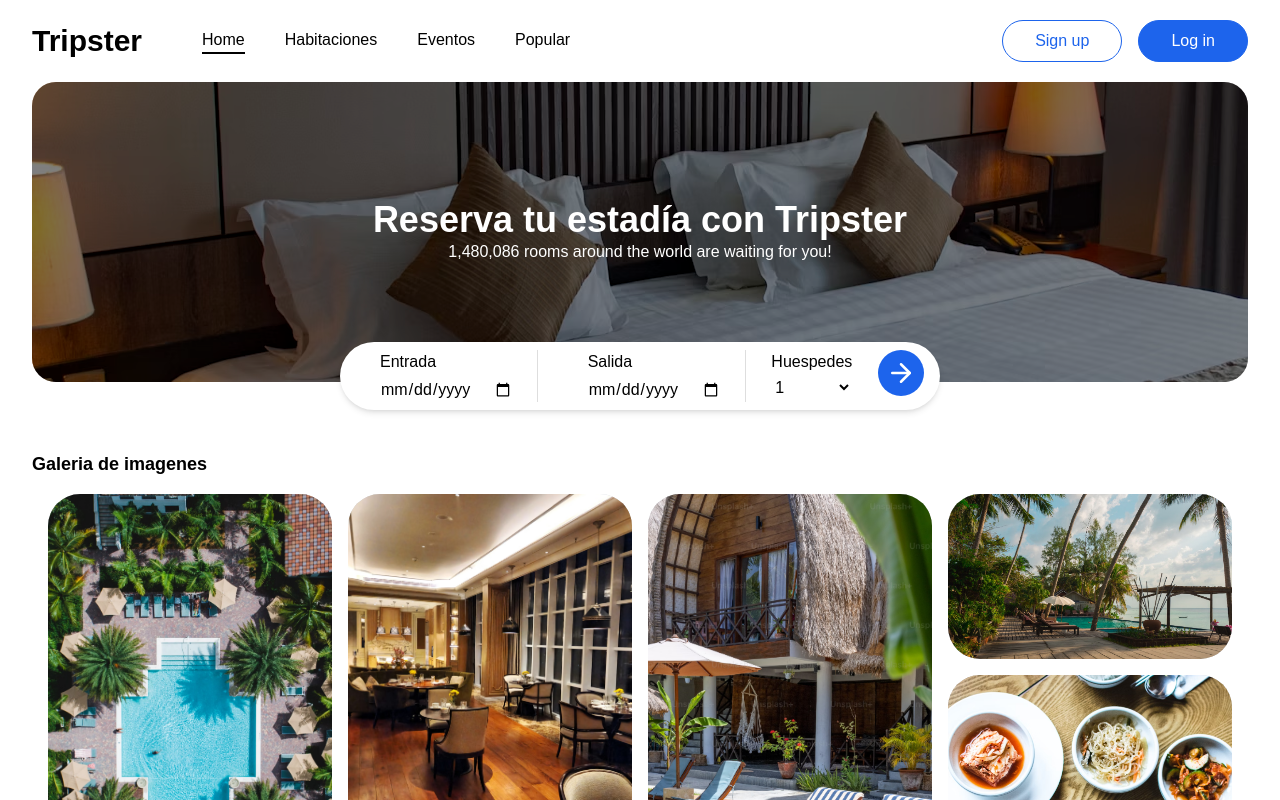
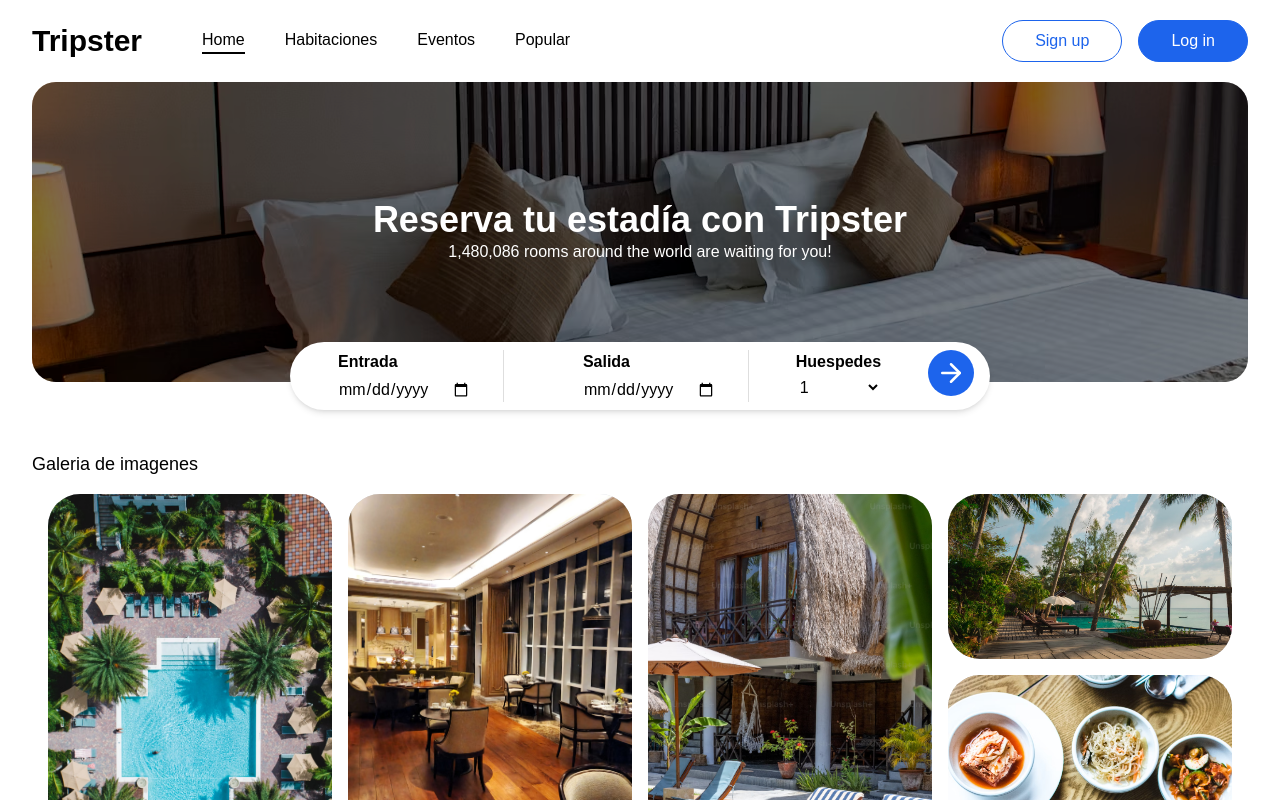
Before and after one commit to John-Alz/hotel-booking, a React (Vite) app: page / in a window 1280 px wide. Shown: the top 800 px of the page. Built offline with nearby package versions, Linux system fonts and the light colour scheme.

Commit message:
fix: filters home

```diff
--- a/src/App.jsx
+++ b/src/App.jsx
@@ -4,7 +4,7 @@ import { AppRouter } from "./routes/AppRouter"
 function App() {
 
   return (
-    <div className="font-Prompt">
+    <div className="font-Prompt font-normal">
       <AppRouter />
     </div>
   )
--- a/src/index.css
+++ b/src/index.css
@@ -14,3 +14,6 @@
   --font-Prompt: "Prompt", sans-serif;
   --font-DMsams: "DM Sans", sans-serif;
 }
+/* * {
+  font-weight: 500;
+} */
--- a/src/modules/home/components/FormFiltersHome.jsx
+++ b/src/modules/home/components/FormFiltersHome.jsx
@@ -3,17 +3,17 @@ import React from 'react'
 
 export const FormFiltersHome = () => {
     return (
-        <form className='bg-primary w-[600px] flex justify-between px-4 py-2 rounded-full shadow-md'>
-            <div className='flex flex-col border-r-1 border-border px-6 gap-1'>
-                <label>Entrada</label>
+        <form className='bg-primary w-[700px] flex justify-between px-4 py-2 rounded-full shadow-md'>
+            <div className='flex flex-col border-r-1 border-border px-8 gap-1'>
+                <label className='font-bold'>Entrada</label>
                 <input type='date' />
             </div>
-            <div className='flex flex-col border-r-1 border-border px-6 gap-1'>
-                <label>Salida</label>
+            <div className='flex flex-col border-r-1 border-border px-8 gap-1'>
+                <label className='font-bold'>Salida</label>
                 <input type='date' />
             </div>
             <div className='flex flex-col gap-1'>
-                <label>Huespedes</label>
+                <label className='font-bold'>Huespedes</label>
                 <select>
                     <option>1</option>
                     <option>1</option>
--- a/src/modules/home/components/GaleryBento.jsx
+++ b/src/modules/home/components/GaleryBento.jsx
@@ -7,7 +7,7 @@ import image6 from '../../../../public/images/img-bento-6.avif'
 
 export const GaleryBento = () => {
     return (
-        <section className='w-[95%] m-auto font-semibold text-lg'>
+        <section className='w-[95%] m-auto font-medium text-lg'>
             <h3>Galeria de imagenes</h3>
             <div className="grid grid-cols-4 md:grid-cols-4 grid-rows-4 md:grid-rows-3 gap-4 md:gap-4 m-4">
                 <div className="col-start-1 row-start-1 row-span-4 md:col-start-1 md:row-start-1 md:col-span-1 md:row-span-3 bg-gray-300 rounded-4xl ">
--- a/src/modules/rooms/components/FiltersList.jsx
+++ b/src/modules/rooms/components/FiltersList.jsx
@@ -6,7 +6,7 @@ export const FiltersList = () => {
             <div className='w-[80%] m-auto'>
                 <div className='flex flex-col gap-2'>
                     <div className='flex justify-between'>
-                        <h3 className='font-bold mb-1'>Tipos de habitacion</h3>
+                        <h3 className='font-bold mb-1 text-xl'>Tipos de habitacion</h3>
                         <button className='text-[#858585] cursor-pointer hover:text-secondary'>Reiniciar</button>
                     </div>
                     <div className='flex gap-1'>
@@ -27,7 +27,7 @@ export const FiltersList = () => {
                     </div>
                 </div>
                 <div className='flex flex-col gap-2 mt-8 '>
-                    <h3 className='font-bold mb-1'>Servicios</h3>
+                    <h3 className='font-bold mb-1 text-xl'>Servicios</h3>
                     <div className='flex gap-1'>
                         <input type='checkbox' />
                         <label>Wifi gratis</label>
```
